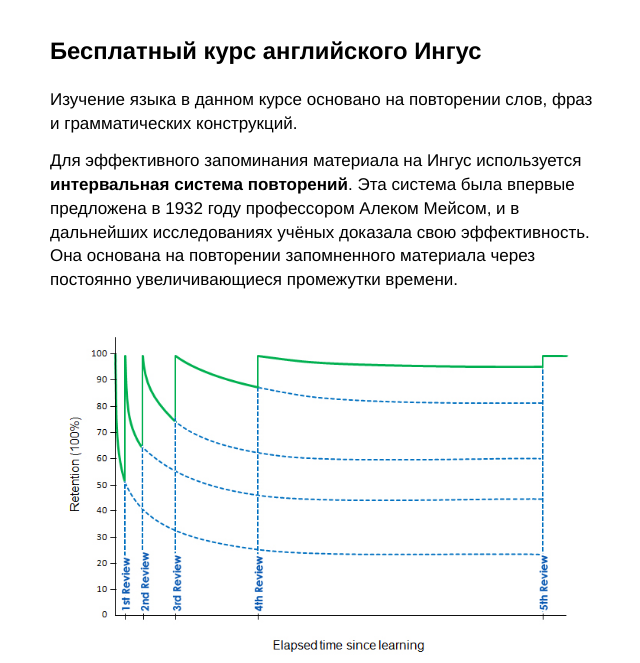
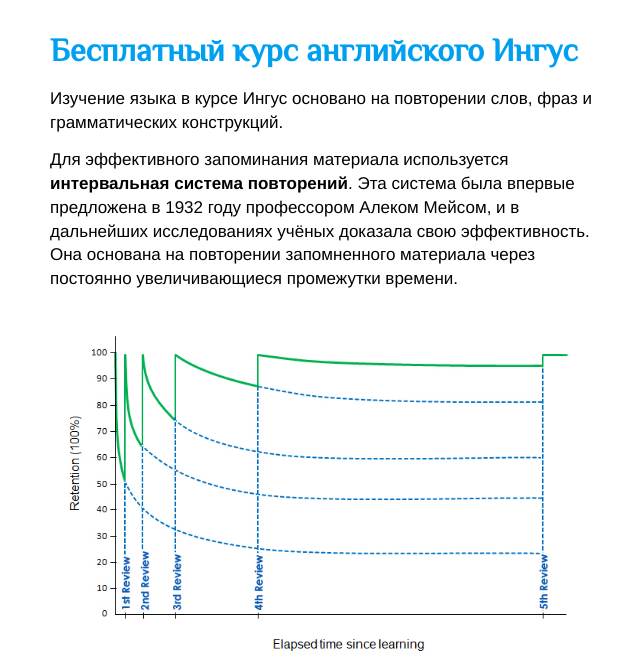
Before and after one commit to grialexey/engus, a Django app: page / in a window 1280 px wide. Shown: the part 66-729 px from the top of the page, without its empty margins (315-955 px from the left). Run offline with Django 3.2, Linux system fonts and the light colour scheme.

Commit message:
Home page design

```diff
--- a/engus/static/css/global.css
+++ b/engus/static/css/global.css
@@ -790,9 +790,12 @@
   line-height: 1.4;
 }
 .home__title {
-  font-size: 1.4rem;
+  font-size: 1.9rem;
+  color: #00a0f0;
   margin-bottom: 1.2rem;
   font-weight: bold;
+  font-family: 'Philosopher', Helvetica, sans-serif;
+  line-height: 1;
 }
 .home p {
   margin: 0.8rem 0;
--- a/engus/static/frontend/stylus/blocks/home.styl
+++ b/engus/static/frontend/stylus/blocks/home.styl
@@ -3,9 +3,12 @@
     line-height: 1.4;
 
     &__title {
-        font-size: 1.4rem;
+        font-size: 1.9rem;
+        color: mainColor(1);
         margin-bottom: 1.2rem;
         font-weight: bold;
+        font-family: 'Philosopher', Helvetica, sans-serif;
+        line-height: 1;
     }
 
     p {
--- a/engus/templates/home.html
+++ b/engus/templates/home.html
@@ -2,12 +2,15 @@
 
 {% block pagetitle %}Бесплатный курс английского. {% endblock %}
 
+{% block extrahead %}
+    <link href='http://fonts.googleapis.com/css?family=Philosopher&subset=cyrillic,latin' rel='stylesheet' type='text/css'>
+{% endblock %}
 
 {% block content %}
     <section class="home">
 	    <h1 class="home__title">Бесплатный курс английского Ингус</h1>
-        <p>Изучение языка в данном курсе основано на повторении слов, фраз и грамматических конструкций.</p>
-        <p>Для эффективного запоминания материала на Ингус используется <strong>интервальная система повторений</strong>. Эта система была впервые предложена в 1932 году профессором Алеком Мейсом, и в дальнейших исследованиях учёных доказала свою эффективность. Она основана на повторении запомненного материала через постоянно увеличивающиеся промежутки времени.</p>
+        <p>Изучение языка в курсе Ингус основано на повторении слов, фраз и грамматических конструкций.</p>
+        <p>Для эффективного запоминания материала используется <strong>интервальная система повторений</strong>. Эта система была впервые предложена в 1932 году профессором Алеком Мейсом, и в дальнейших исследованиях учёных доказала свою эффективность. Она основана на повторении запомненного материала через постоянно увеличивающиеся промежутки времени.</p>
         <img src="{{ STATIC_URL }}images/forgetting-curve.jpg">
         <p>При повторении вы сами определяете, насколько хорошо запомнили материал.</p>
         <img src="{{ STATIC_URL }}images/screenshot_2.png">
```
